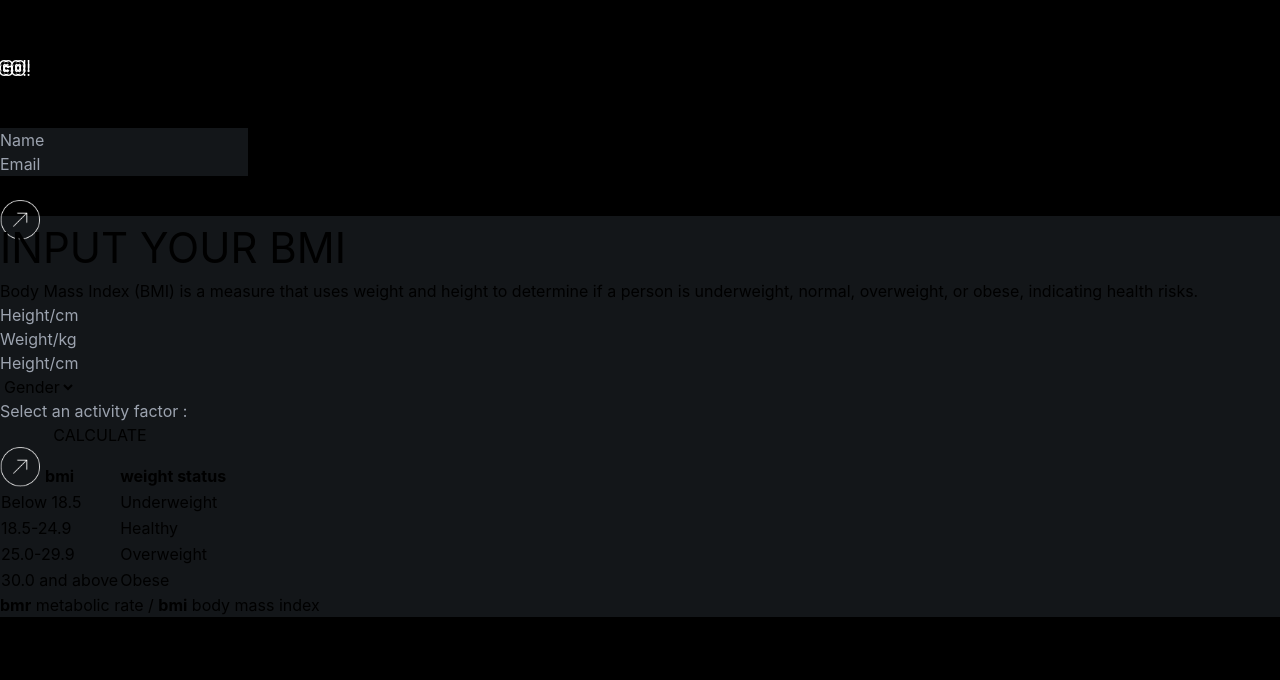
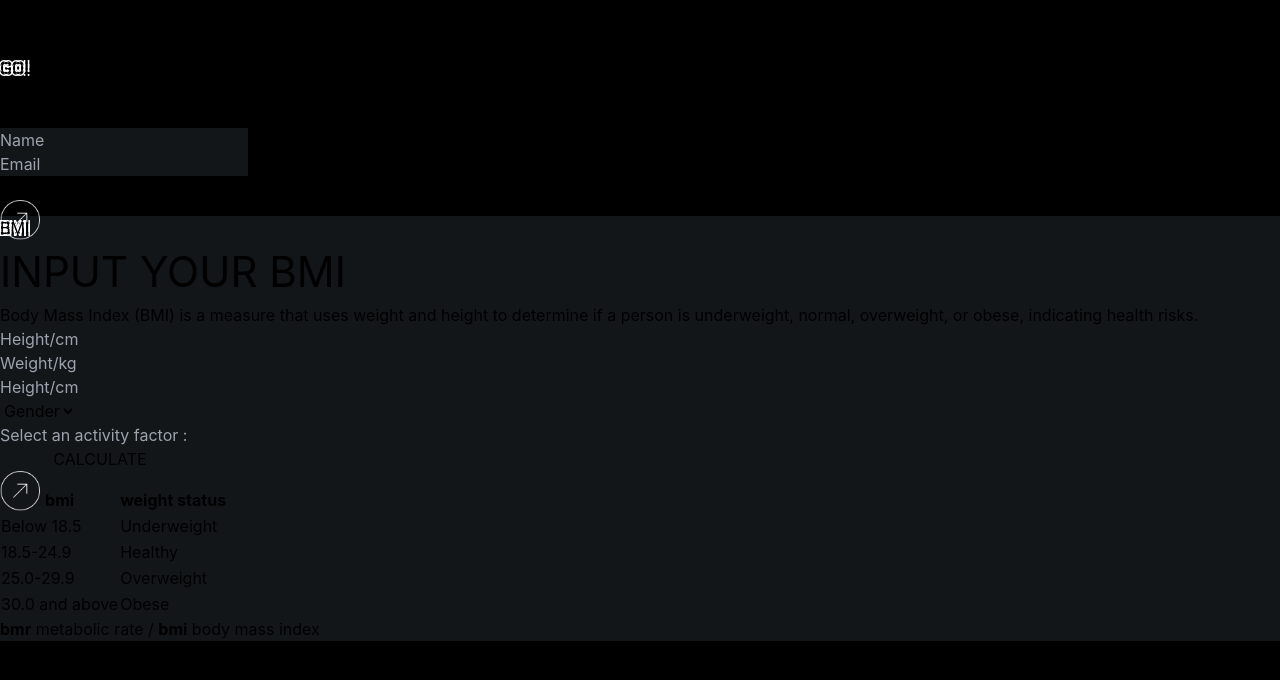
Before and after one commit to teshankalhara/CrossFit_React_TS_Frontend, a React (Vite) app: page / in a window 1280 px wide. Shown: the part 216-896 px from the top of the page. Built offline with nearby package versions, Linux system fonts and the light colour scheme.

Commit message:
bmi,joinus

```diff
--- a/src/components/SubscribeSet/SubscribeSet.tsx
+++ b/src/components/SubscribeSet/SubscribeSet.tsx
@@ -8,13 +8,13 @@ const SubscribeSet = () => {
                     <div className="mb-2 sm:mb-0">
                         <input type="text"
                             style={{ backgroundColor: "#131619" }}
-                            className="w-full sm:w-[200px] h-[40px] border text-sm border-slate-300 rounded-full pl-5 p-2 placeholder:text-white placeholder:text-xs"
+                            className="text-white w-full sm:w-[200px] h-[40px] border text-sm border-slate-300 rounded-full pl-5 p-2 placeholder:text-white placeholder:text-xs"
                             placeholder="Name" />
                     </div>
                     <div className="mt-2 sm:mt-0 sm:ml-2">
                         <input type="email"
                             style={{ backgroundColor: "#131619" }}
-                            className="w-full sm:w-[200px] h-[40px] border text-sm border-slate-300 rounded-full pl-5 p-2 placeholder:text-white placeholder:text-xs"
+                            className="text-white w-full sm:w-[200px] h-[40px] border text-sm border-slate-300 rounded-full pl-5 p-2 placeholder:text-white placeholder:text-xs"
                             placeholder="Email" />
                     </div>
                     <div className="mt-4 sm:mt-0 sm:ml-4">
--- a/src/pages/BMI.tsx
+++ b/src/pages/BMI.tsx
@@ -6,8 +6,14 @@ const BMI = () => {
         <>
             <div className="px-8 text-slate-100 mt-8 pt-10" style={{ backgroundColor: "#131619" }}>
                 <div className="flex">
-                    <div className="basis-1/2 px-10 py-2">
-                        <h1 className="mb-1 text-slate-50 font-bold" style={{ fontSize: "42px" }}>INPUT YOUR BMI</h1>
+                    <div className="relative basis-1/2 px-10 py-2">
+                        <h1 className="absolute inset-0 text-[40px] sm:text-[50px] md:text-[70px] lg:text-[80px] font-extrabold text-black opacity-10 flex items-start justify-start"
+                            style={{ textShadow: '2px 2px 0px white, -2px -2px 0px white, 2px -2px 0px white, -2px 2px 0px white' }}>
+                            BMI
+                        </h1>
+                        <div className="relative z-10 py-3 mt-4">
+                            <h1 className="mb-1 text-slate-50 font-bold" style={{ fontSize: "42px" }}>INPUT YOUR BMI</h1>
+                        </div>
                         <p>
                             Body Mass Index (BMI) is a measure that uses weight and height to determine if a person is underweight, normal, overweight, or obese, indicating health risks.
                         </p>
--- a/src/pages/JoinUs.tsx
+++ b/src/pages/JoinUs.tsx
@@ -5,7 +5,7 @@ const JoinUs = () => {
         <>
             <div className="text-center pb-16">
                 <div className="text-center mb-8">
-                    <h1 className="text-white uppercase font-bold text-[28px] sm:text-[36px] md:text-[48px] lg:text-[56px]">
+                    <h1 className="text-white uppercase font-bold text-[28px] sm:text-[36px] md:text-[48px] lg:text-[72px]">
                         join us
                     </h1>
                 </div>
```
